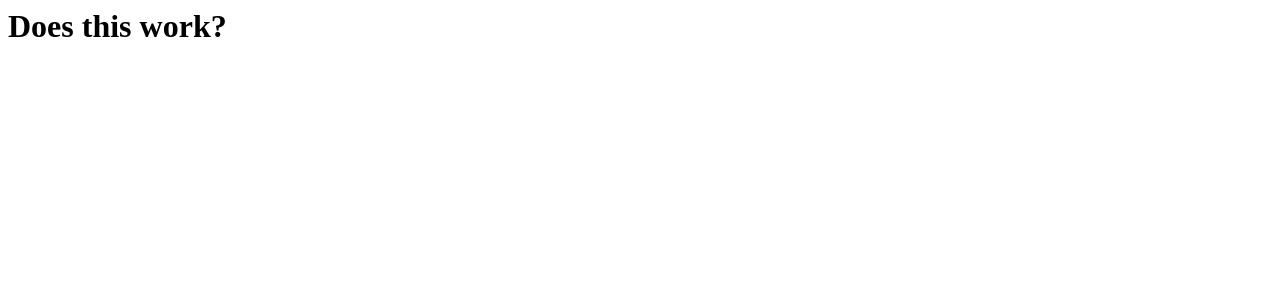
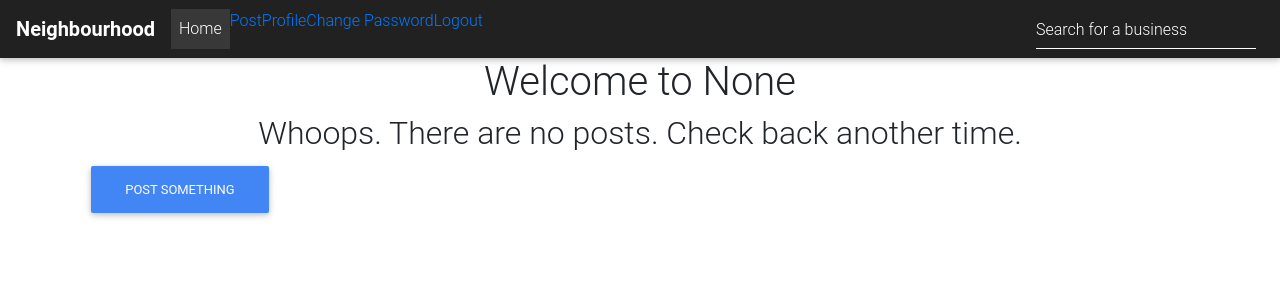
Before and after one commit to audreynjiraini/neighbourhood, a Django app: page / in a window 1280 px wide. Shown: the top 300 px of the page. Run offline with Django 3.2, Linux system fonts and the light colour scheme; the visitor is signed in with stand-in values (Sample User, id 1); data comes from the database, SQL or seed files in the repository; data that the repository does not hold is empty; some libraries are stand-ins or nearby versions.

Commit message:
add content to landing page

```diff
--- a/app/templates/index.html
+++ b/app/templates/index.html
@@ -1 +1,44 @@
-<h1>Does this work?</h1>
+{% extends 'base.html' %}
+{% load bootstrap4 %}
+
+
+{% block content %}
+
+<div class="container">
+    <div class="text-center">
+        <h1>Welcome to {{ neighbourhood }}</h1>
+    </div>
+
+    {% if posts %}
+
+    <div class="row">
+        {% for post in posts %}
+
+        <div class="col-md-6">
+            <div class="card">
+                <div class="card-body">
+                    <div class="card-title">
+                        <h2>{{ post.title }}</h2>
+                    </div>
+
+                    <div class="card-text">
+                        <p>{{ post.content }}</p>
+                    </div>
+
+                    <a href="{% url 'post' post.id %}" class="btn btn-secondary"> More </a>
+                </div>
+            </div>
+        </div>
+
+        {% endfor %}
+
+    {% else %}
+
+    <h2 class="text-center">Whoops. There are no posts. Check back another time.</h2>
+
+    {% endif %}
+
+    <a href="{% url 'new_post' %}" class="btn btn-primary">Post something</a>
+    </div>
+
+{% endblock content %}
--- a/app/templates/navbar.html
+++ b/app/templates/navbar.html
@@ -20,7 +20,7 @@
                 <a class="nav-link" href="{% url 'index' %}">Home <span class="sr-only">(current)</span></a>
 
                 <li><a class="nav-item" href="{% url 'new_post' %}">Post</a></li>
-                <li><a class="nav-item" href="{% url 'profile' %}">Profile</a></li>
+                <li><a class="nav-item" href="{% url 'profile' user %}">Profile</a></li>
                 <li><a href="/accounts/password/change">Change Password</a></li>
                 <li><a href="/logout">Logout</a></li>
 
```
